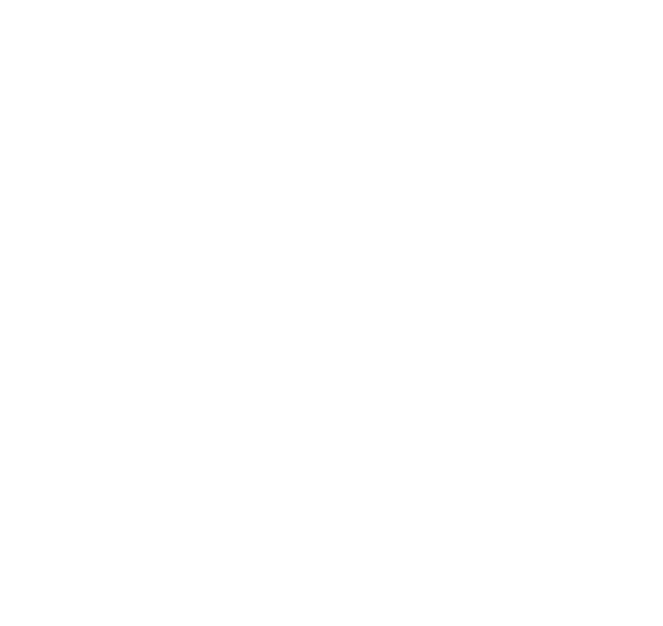
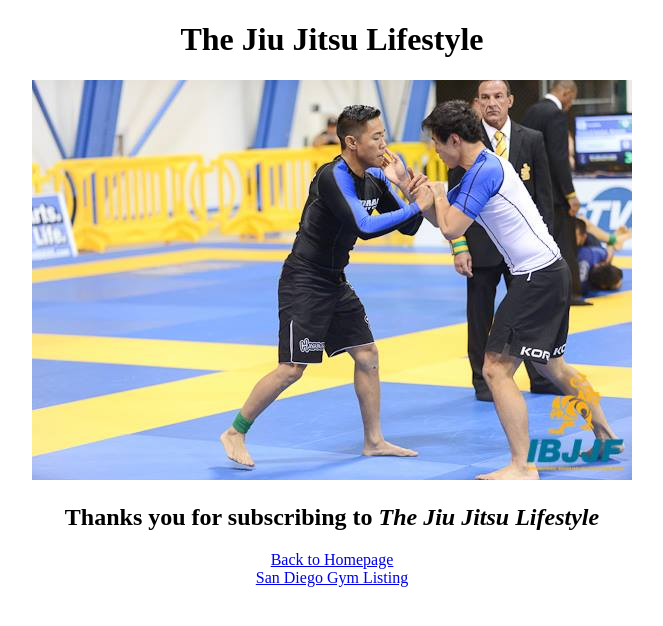
Before and after one commit to michaeldumalag/michaeldumalag.github.io, a plain HTML site: page thankyou.html in a window 1280 px wide. Shown: the whole page, without its empty margins (308-971 px from the left). Drawn offline with Linux system fonts and the light colour scheme.

Commit message:
Edit the Thank you page

```diff
--- a/thankyou.html
+++ b/thankyou.html
@@ -1,9 +1,20 @@
 <!DOCTYPE html>
 <html>
 <head>
-  <title></title>
+  <title>The Jiu Jitsu Lifestyle</title>
 </head>
 <body>
-
+  <header align="center">
+    <h1>The Jiu Jitsu Lifestyle</h1>
+    <img src="images/clinch.JPG" alt="The Clinch">
+  </header>
+  <p>
+    <center><h2>Thanks you for subscribing to <em>The Jiu Jitsu Lifestyle</em></h2></center>
+  </p>
 </body>
+<footer align="center">
+  <a href="index.html">Back to Homepage</a>
+  <br>
+  <a href="gym-listing.html">San Diego Gym Listing</a>
+</footer>
 </html>
```
